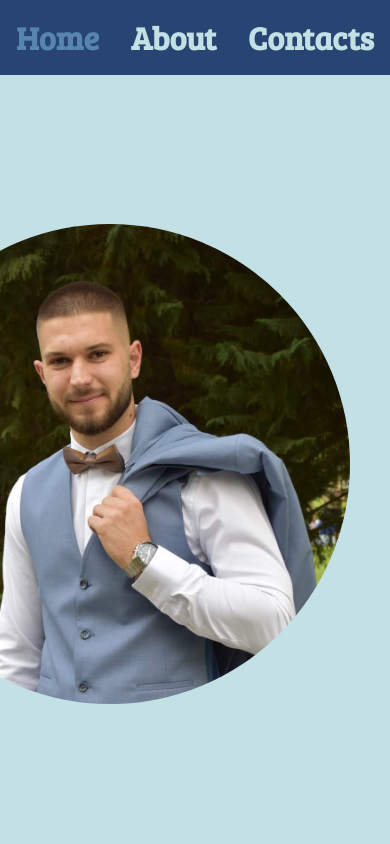
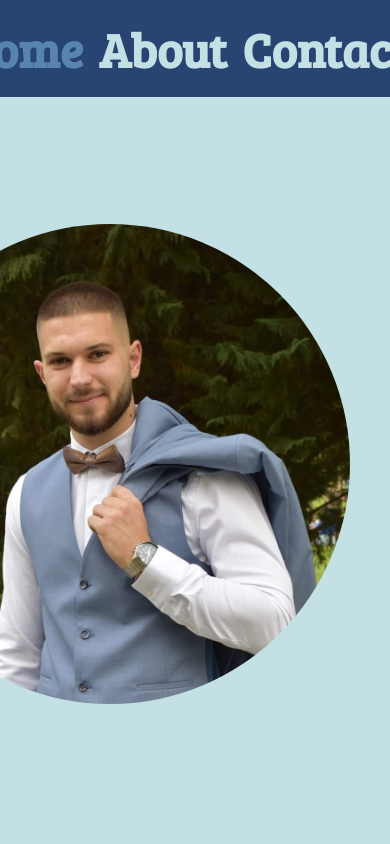
Before and after one commit to VelislavShopov/cv-website, a React (Create React App) app: page / in a window 390 px wide. Shown: the top 844 px of the page. Built offline with nearby package versions, Linux system fonts and the light colour scheme.

Commit message:
some changes

```diff
--- a/public/index.html
+++ b/public/index.html
@@ -6,7 +6,7 @@
     <meta name="viewport" content="width=device-width, initial-scale=1" />
     <meta property="og:title" content="Velislav Shopov - CV" />
     <meta property="og:url" content="www.velislav-shopov.com" />
-    <meta name="theme-color" content="#000000" />
+    <meta name="theme-color" content="#274472" />
     <meta name="description" content="Welcome to my portfolio!" />
     <link rel="apple-touch-icon" href="%PUBLIC_URL%/logo192.png" />
     <!--
--- a/src/components/Navigation/Navigation.module.css
+++ b/src/components/Navigation/Navigation.module.css
@@ -40,3 +40,15 @@
     display: none;
   }
 }
+
+@media only screen and (max-width: 425px) {
+  .ul {
+    gap: 1rem;
+  }
+  .a {
+    font-size: 3rem;
+  }
+  .active {
+    font-size: 3rem;
+  }
+}
```
